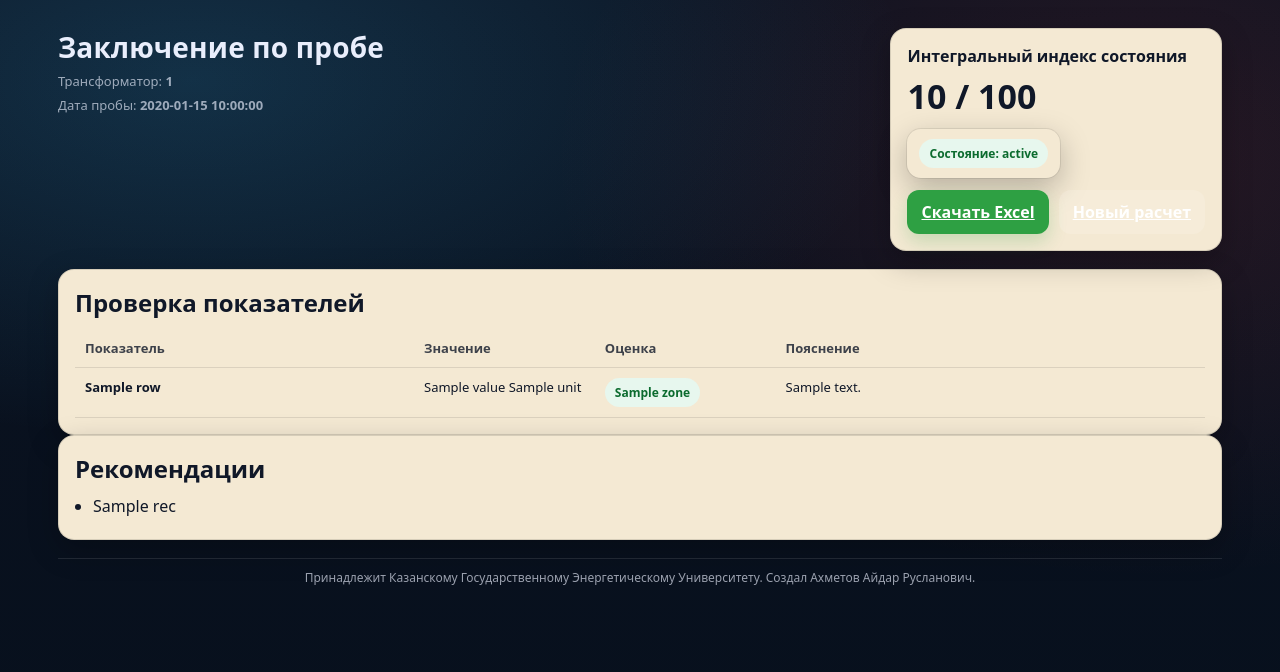
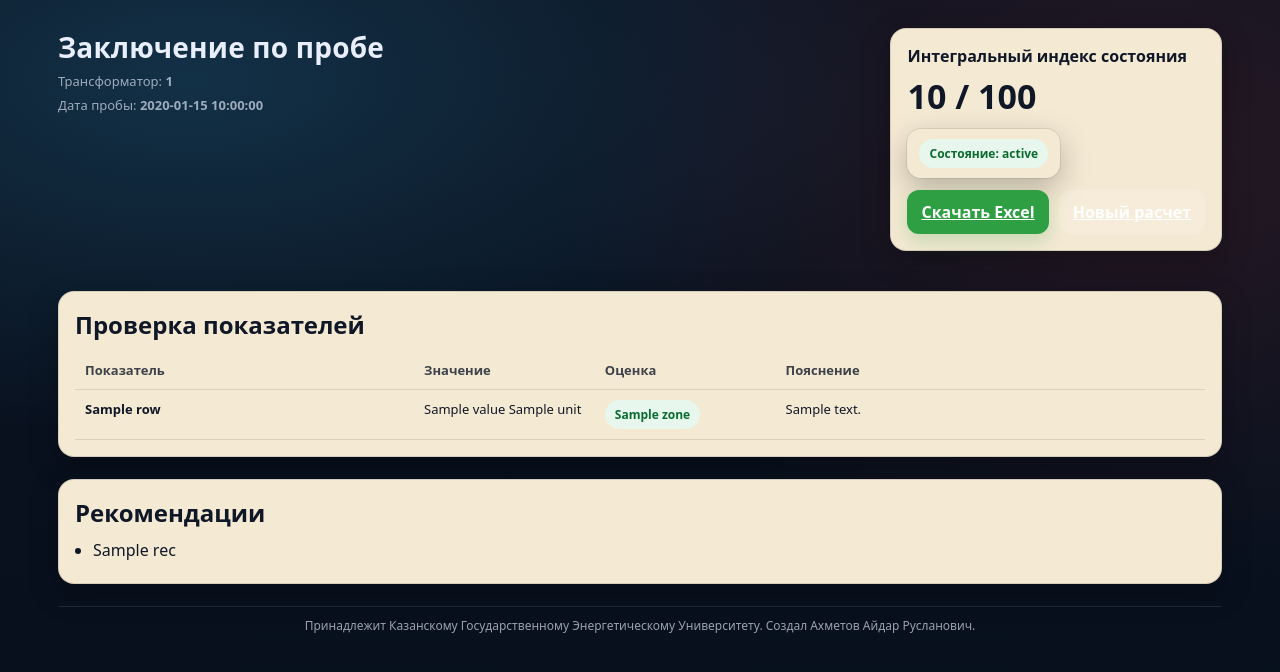
Before and after one commit to ilyashn2001-code/aidar_ahmetov, a Flask app: template templates/result.html in a window 1280 px wide. Shown: the top 672 px of the page. Run offline with Flask 3, Linux system fonts and the light colour scheme; the template is opened without the code that fills it: most values are stand-ins (such as "Sample title", 1, 10 or a date in 2020).

Commit message:
Update style.css

```diff
--- a/static/style.css
+++ b/static/style.css
@@ -256,3 +256,7 @@ select option{
   border-top: 1px solid rgba(255,255,255,0.10);
   flex: 0 0 auto;
 }
+/* Разделение крупных блоков результата */
+.result-card {
+  margin-bottom: 22px;
+}
```
